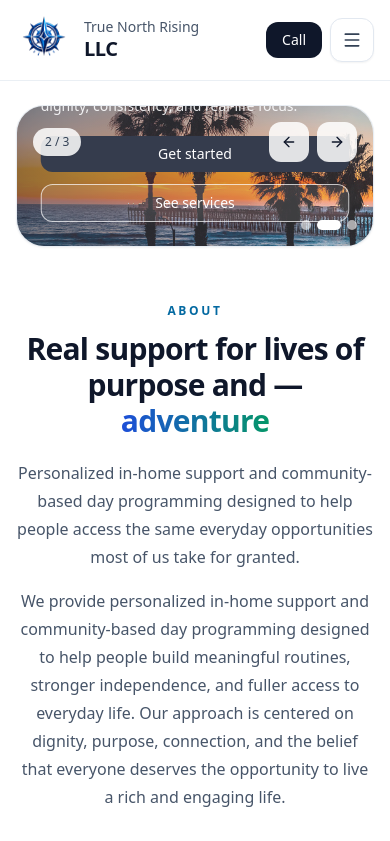
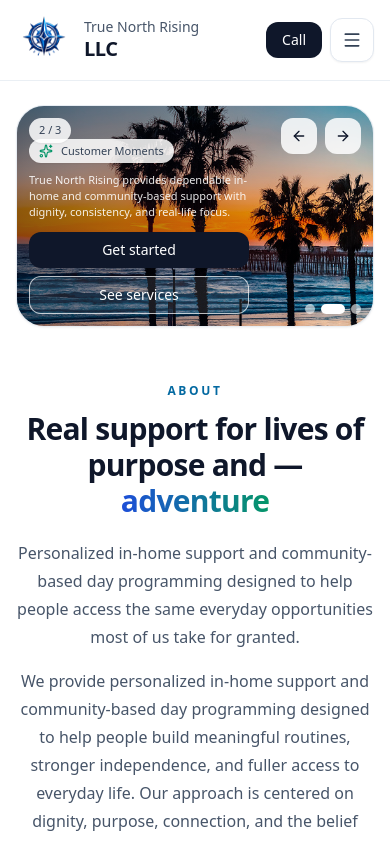
Before and after one commit to RCHERD07/true-north-rising, a React (Vite) app: page / in a window 390 px wide. Shown: the top 841 px of the page. Built offline with nearby package versions, Linux system fonts and the light colour scheme.

Commit message:
[Mobile Carousel] Edits made to resize slide show elements in carousel for a mobile device

```diff
--- a/src/TrueNorthLanding.tsx
+++ b/src/TrueNorthLanding.tsx
@@ -113,7 +113,7 @@ function Carousel({ images = SAMPLE_IMAGES }: { images?: { src: string; alt: str
         onMouseEnter={() => setPaused(true)}
         onMouseLeave={() => setPaused(false)}
       >
-        <div className="relative h-[140px] md:h-[350px]">
+        <div className="relative h-[220px] sm:h-[260px] md:h-[350px]">
           <AnimatePresence mode="wait">
             <motion.button
               key={current?.src}
@@ -127,26 +127,27 @@ function Carousel({ images = SAMPLE_IMAGES }: { images?: { src: string; alt: str
               transition={{ duration: 0.35, ease: "easeOut" }}
             >
               <img src={current?.src} alt={current?.alt} className="h-full w-full object-cover" loading="lazy" />
-              <div className="absolute inset-0 bg-gradient-to-r from-slate-950/50 via-slate-950/20 to-transparent" />
+              <div className="absolute inset-0 bg-gradient-to-r from-slate-950/45 via-slate-950/20 to-transparent" />
 
-              <div className="absolute inset-x-0 bottom-0 p-6 text-left md:p-10">
-                <div className="max-w-2xl">
-                  <div className="inline-flex items-center gap-2 rounded-full bg-white/85 px-3 py-1 text-xs font-medium text-slate-700 shadow-sm">
-                    <Sparkles className="h-4 w-4 text-emerald-600" />
+              <div className="absolute inset-x-0 bottom-0 p-3 text-left sm:p-4 md:p-10">
+                <div className="max-w-[72%] sm:max-w-[65%] md:max-w-2xl">
+                  <div className="inline-flex items-center gap-2 rounded-full bg-white/85 px-2.5 py-1 text-[11px] font-medium text-slate-700 shadow-sm sm:px-3 sm:text-xs">
+                    <Sparkles className="h-3.5 w-3.5 text-emerald-600 sm:h-4 sm:w-4" />
                     Customer Moments
                   </div>
-                  <h1 className="mt-4 text-3xl font-semibold tracking-tight text-white md:text-5xl">
 
-                  </h1>
-                  <p className="mt-3 max-w-xl text-sm text-white/90 md:text-base">
+                  <p className="mt-2 max-w-xs text-[11px] leading-4 text-white/90 sm:text-xs sm:leading-5 md:mt-3 md:max-w-xl md:text-base">
                     True North Rising provides dependable in-home and community-based support with dignity,
                     consistency, and real-life focus.
                   </p>
-                  <div className="mt-5 flex flex-col gap-3 sm:flex-row">
-                    <Button className="rounded-xl bg-blue-400 text-slate-900 hover:bg-slate-100">Get started</Button>
+
+                  <div className="mt-3 flex max-w-[220px] flex-col gap-2 sm:max-w-none sm:flex-row md:mt-5 md:gap-3">
+                    <Button className="w-full rounded-xl bg-blue-400 text-slate-900 hover:bg-blue-300 sm:w-auto">
+                      Get started
+                    </Button>
                     <Button
                       variant="outline"
-                      className="rounded-xl border-white/70 bg-white/10 text-white hover:bg-white/20"
+                      className="w-full rounded-xl border-white/70 bg-white/10 text-white hover:bg-white/20 sm:w-auto"
                     >
                       See services
                     </Button>
@@ -156,8 +157,8 @@ function Carousel({ images = SAMPLE_IMAGES }: { images?: { src: string; alt: str
             </motion.button>
           </AnimatePresence>
 
-          <div className="absolute left-0 right-0 top-0 flex items-center justify-between p-4 md:p-5">
-            <div className="rounded-full bg-white/85 px-3 py-1.5 text-xs text-slate-700 shadow-sm">
+          <div className="absolute inset-x-0 top-0 flex items-start justify-between p-3 md:p-5">
+            <div className="rounded-full bg-white/85 px-2.5 py-1 text-[11px] text-slate-700 shadow-sm sm:px-3 sm:py-1.5 sm:text-xs">
               {safeIndex + 1} / {images.length}
             </div>
 
@@ -165,7 +166,7 @@ function Carousel({ images = SAMPLE_IMAGES }: { images?: { src: string; alt: str
               <Button
                 variant="secondary"
                 size="icon"
-                className="bg-white/85 hover:bg-white"
+                className="h-9 w-9 rounded-2xl bg-white/85 hover:bg-white md:h-10 md:w-10 md:rounded-full"
                 onClick={goPrev}
                 aria-label="Previous image"
               >
@@ -174,7 +175,7 @@ function Carousel({ images = SAMPLE_IMAGES }: { images?: { src: string; alt: str
               <Button
                 variant="secondary"
                 size="icon"
-                className="bg-white/85 hover:bg-white"
+                className="h-9 w-9 rounded-2xl bg-white/85 hover:bg-white md:h-10 md:w-10 md:rounded-full"
                 onClick={goNext}
                 aria-label="Next image"
               >
@@ -183,13 +184,15 @@ function Carousel({ images = SAMPLE_IMAGES }: { images?: { src: string; alt: str
             </div>
           </div>
 
-          <div className="absolute bottom-4 right-4 flex gap-1.5 md:bottom-5 md:right-5">
+          <div className="absolute bottom-3 right-3 flex gap-1.5 md:bottom-5 md:right-5">
             {images.map((_, i) => {
               const active = i === safeIndex;
               return (
                 <button
                   key={i}
-                  className={`h-2.5 rounded-full transition-all ${active ? "w-6 bg-white" : "w-2.5 bg-white/60 hover:bg-white"}`}
+                  className={`h-2.5 rounded-full transition-all ${
+                    active ? "w-6 bg-white" : "w-2.5 bg-white/60 hover:bg-white"
+                  }`}
                   onClick={() => setIndex(i)}
                   aria-label={`Go to image ${i + 1}`}
                 />
```
